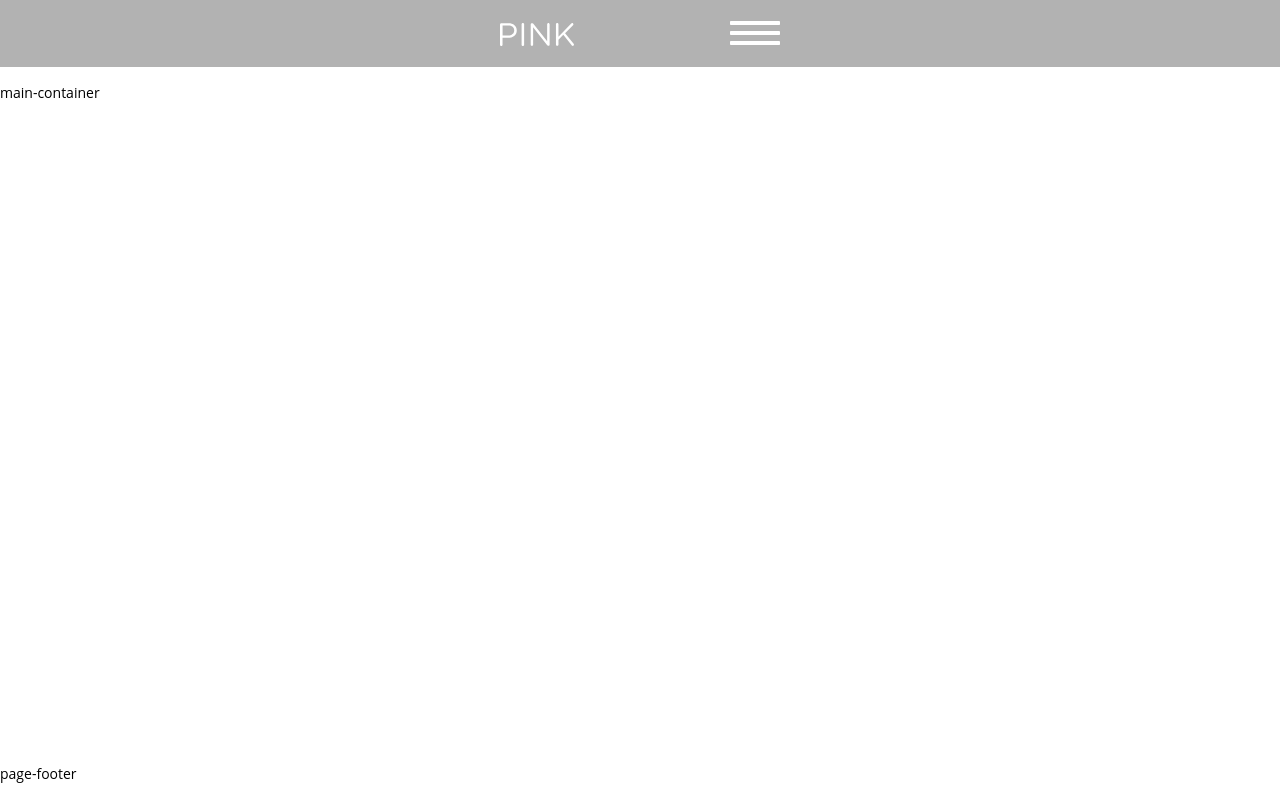
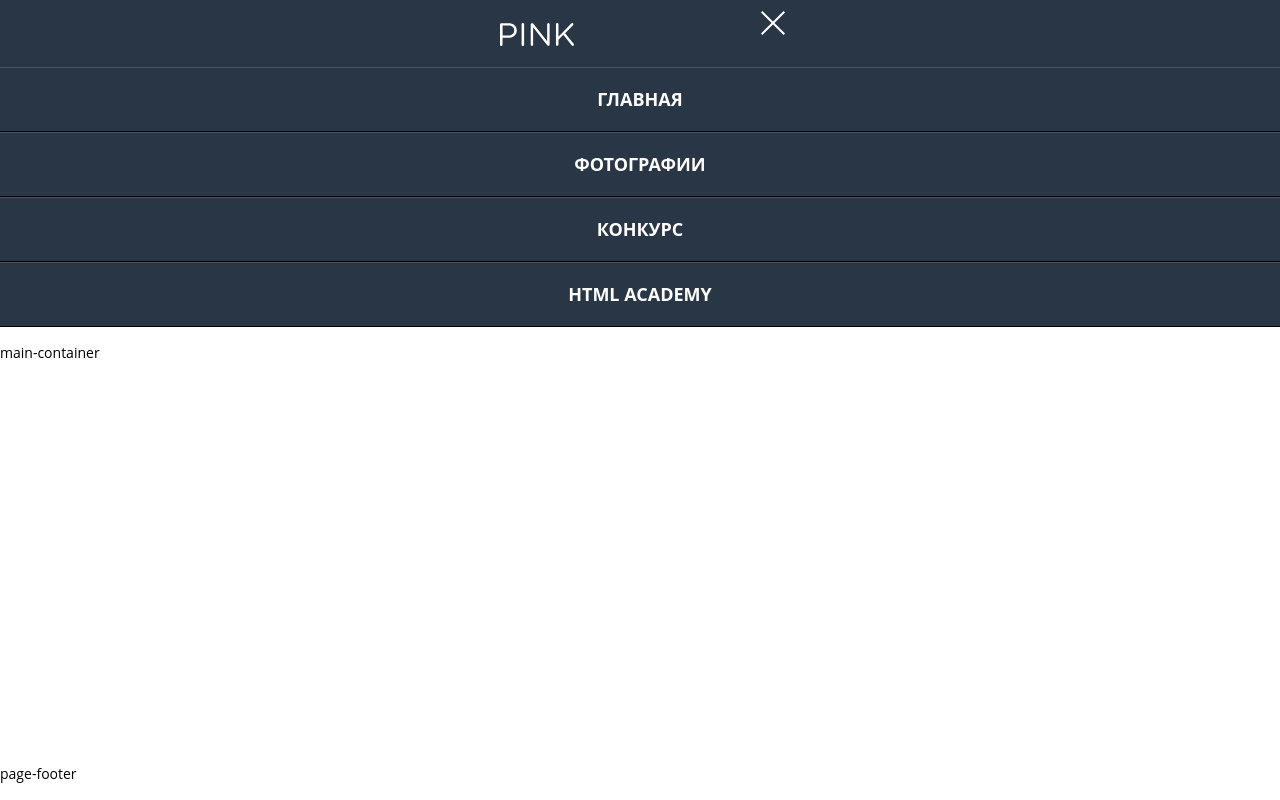
Before and after one commit to Alexlmth/PINK, a website: page source/index.html in a window 1280 px wide. Drawn offline with Linux system fonts and the light colour scheme.

Commit message:
23.07.25

```diff
--- a/source/index.html
+++ b/source/index.html
@@ -7,7 +7,7 @@
   </head>
   <body class="page__body">
     <header class="page-header">
-      <nav class="page-header__nav page-header__nav--closed page-header__nav--nojs">
+      <nav class="page-header__nav page-header__nav--opened ">
         <div class="page-header__bar">
           <a class="page-header__logo logo">
             <img src="img/pink.svg" width="74" height="23" alt="Логотип«Pink»">
--- a/source/sass/blocks/page-header.scss
+++ b/source/sass/blocks/page-header.scss
@@ -10,61 +10,78 @@
   justify-content: space-between;
   align-items: center;
 }
-/*.page-header__toggler {
-  width: 50px;
-  height: 24px;
- // display: none;
-  background-color: transparent;
-  background-position: 50% 50%;
-  background-repeat: no-repeat;
-  background-image: url("../../img/open-menu-btn.svg");
-  border: none;
-}*/
 .page-header__toggler {
   position: relative;
   width: 50px;
   height: 24px;
   border: none;
   background-color:transparent;
+  cursor: pointer;
 }
-.page-header__toggler::before{
+.page-header__nav--opened .page-header__toggler{
   content: "";
-  width: 50px;
-  height: 24px;
+   &::before,
+   &::after {
+    content: "";
+    top: 0.5px;
+    left: 27px;
+    position: absolute;
+    width: 32px;
+    height: 2px;
+    background-color: #ffffff;
+  }
+
+  &::before {
+    transform: rotate(45deg);
+    box-shadow: none;
+  }
+
+  &::after {
+    transform: rotate(-45deg);
+  }
+
+  &:active::before,
+  &:active::after {
+    background-color: fade(#ffffff, 30%);
+  }
+}
+
+.page-header__nav--closed .page-header__toggler::before{
+  content: "";
   top: 0px;
   left: 0px;
   position: absolute;
-  background-repeat: no-repeat;
-  background-image: url("../../img/open-menu-btn.svg");
+  width: 50px;
+  height: 4px;
+  background-color: #ffffff;
+  border-radius: 2px;
+  box-shadow: 0 10px 0 0 #ffffff, 0 20px 0 0 #ffffff;
 }
-.page-header__toggler::after{
-  display: block;
-  content: "";
-   width: 23px;
-   height: 23px;
-   top: 0.5px;
-   left: 27px;
-   position: absolute;
-   background-repeat: no-repeat;
-   background-image: url("../../img/close-menu-btn.svg");
+.page-header__nav--closed .page-header__toggler:hover::before {
+  background-color: #D22856;
+  border-radius: 2px;
+  box-shadow: 0 10px 0 0 #D22856, 0 20px 0 0 #D22856;;
+}
+.page-header__nav--closed .page-header__toggler:active::before {
+  background-color: rgba(210, 40, 86, 0.3);
+  border-radius: 2px;
+  box-shadow: 0 10px 0 0 rgba(210, 40, 86, 0.3), 0 20px 0 0 rgba(210, 40, 86, 0.3);;
+}
+.page-header__nav--closed .site-list{
+  display: none;
 }
 .page-header__nav--closed{
   background-color:rgba(0, 0, 0, 0.3);
   color: #FFFFFF;
 }
-.page-header__nav--closed .site-list,.page-header__toggler::after{
-  display: none;
-}
+
 
 .page-header__logo img {
-  display: inline-block; /* опционально */
+  display: inline-block;
   vertical-align: middle;
 }
-//.page-header__nav--nojs{
-  //background-color: #283645;
-//}
 .site-list{
-  width: 320px;
+  //width: 320px;
   margin: 0 auto;
   padding: 0;
   list-style-type: none;
```
Also changed, not shown: source/css/style.css, 1 other file.
